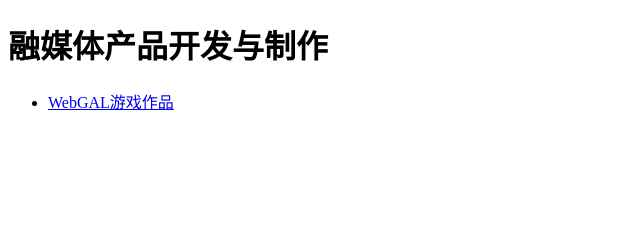
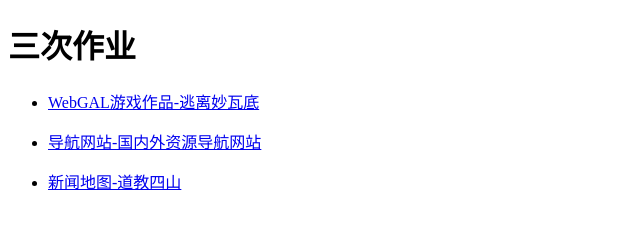
Before and after one commit to Housand233/Shon1, a plain HTML site: page index.html in a window 1280 px wide. Shown: the whole page, without its empty margins (0-640 px from the left). Drawn offline with Linux system fonts and the light colour scheme.

Commit message:
pages页面导航

```diff
--- a/index.html
+++ b/index.html
@@ -3,12 +3,18 @@
 <head>
     <meta charset="UTF-8">
     <meta name="viewport" content="width=, initial-scale=1.0">
-    <title>Document</title>
+    <title>融媒体产品开发与制作</title>
 </head>
 <body>
-    <h1>融媒体产品开发与制作</h1>
+    <h1>三次作业</h1>
     <ul>
-        <li><a href="web\index.html">WebGAL游戏作品</a></li>
+        <li><a href="Finalwork-2023-11-8\WebgalGame\逃离妙瓦底\index.html">WebGAL游戏作品-逃离妙瓦底</a></li>
+    </ul>
+    <ul>
+        <li><a href="Finalwork-2023-11-8\MynavWeb\MySourceWeb.html">导航网站-国内外资源导航网站</a></li>
+    </ul>
+    <ul>
+        <li><a href="Finalwork-2023-11-8\MynavWeb\MySourceWeb.html">新闻地图-道教四山</a></li>
     </ul>
 </body>
 </html>
```
Also changed, not shown: 1 other file.
